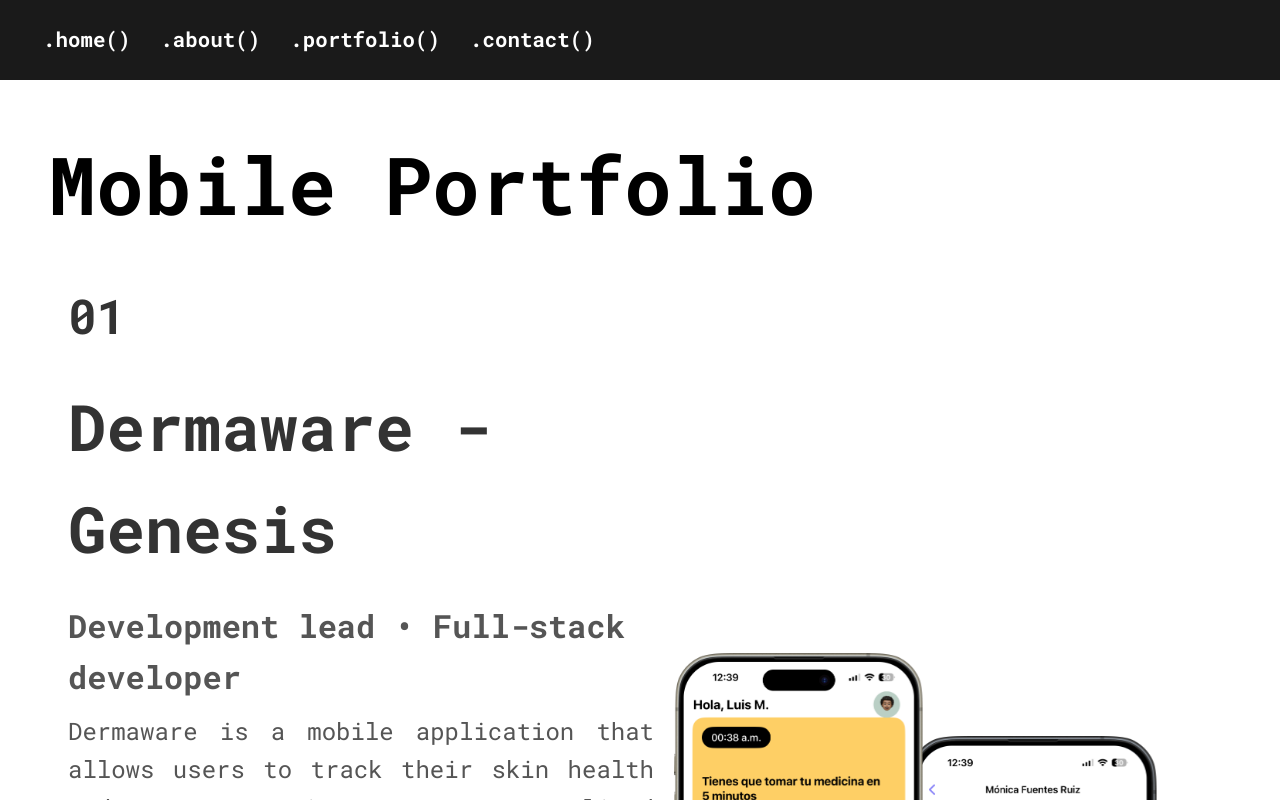
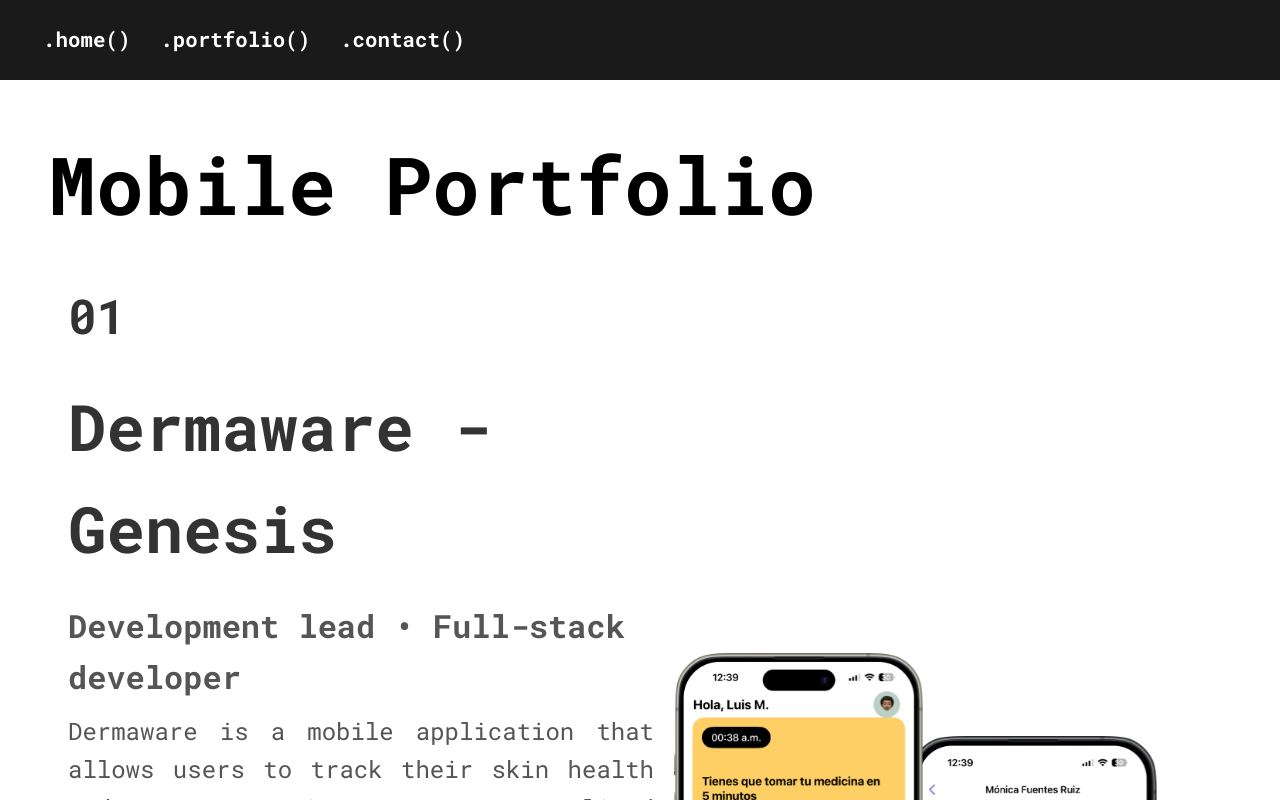
Before and after one commit to luisced/portfolio, a React (Create React App) app: page /portfolio in a window 1280 px wide. Shown: the top 800 px of the page. Built offline with nearby package versions, Linux system fonts and the light colour scheme.

Commit message:
fix: added responsive for both portrati and landscape layout navbar

```diff
--- a/src/components/Home/Home.css
+++ b/src/components/Home/Home.css
@@ -315,6 +315,21 @@
 	}
 }
 
+/* Responsive font sizes */
+
+@media only screen and (max-width: 1500px) {
+	.home {
+		flex-direction: row;
+		height: auto;
+	}
+
+	.name {
+		padding: 2vh 0 0 0;
+		font-size: 2.3rem;
+		margin-bottom: 1rem;
+	}
+}
+
 /* MEDIA QUERIES */
 /* Tablets [601px -> 1200px] */
 @media only screen and (max-width: 1200px) {
--- a/src/components/Navbar/Navbar.css
+++ b/src/components/Navbar/Navbar.css
@@ -16,18 +16,6 @@
 	color: var(--color-text);
 	font-family: var(--font-family-mono);
 	z-index: 10; /* Ensure navbar stays on top */
-}
-
-.navbar.home .navbar-links li a {
-	color: var(--color-text);
-}
-
-.navbar.about .navbar-links li a {
-	color: var(--color-secondary-text);
-}
-
-.navbar.portfolio .navbar-links li a {
-	color: var(--color-secondary-text);
 }
 
 .navbar-links {
@@ -60,15 +48,15 @@
 }
 
 .navbar-links li a:active {
-	background: none; /* Remove blue background on click */
+	background: none;
 }
 
 .hamburger {
 	display: none;
 	cursor: pointer;
 	font-size: 2rem;
-	z-index: 15; /* Ensure it's above the overlay and navbar links */
-	position: relative; /* Ensure it stays in the right place */
+	z-index: 15;
+	position: relative;
 }
 
 @media only screen and (max-width: 600px) {
--- a/src/components/Navbar/Navbar.jsx
+++ b/src/components/Navbar/Navbar.jsx
@@ -1,39 +1,13 @@
-import React, { useState, useEffect } from "react";
+import React, { useState } from "react";
 import "./Navbar.css";
 import { FaBars, FaTimes } from "react-icons/fa";
 
 const Navbar = () => {
 	const [isOpen, setIsOpen] = useState(false);
-	const [activeSection, setActiveSection] = useState("");
 
 	const toggleNavbar = () => {
 		setIsOpen(!isOpen);
 	};
-
-	useEffect(() => {
-		const sections = document.querySelectorAll("section");
-		const options = {
-			threshold: 0.7,
-		};
-
-		const observer = new IntersectionObserver((entries) => {
-			entries.forEach((entry) => {
-				if (entry.isIntersecting) {
-					setActiveSection(entry.target.id);
-				}
-			});
-		}, options);
-
-		sections.forEach((section) => {
-			observer.observe(section);
-		});
-
-		return () => {
-			sections.forEach((section) => {
-				observer.unobserve(section);
-			});
-		};
-	}, []);
 
 	return (
 		<>
@@ -42,38 +16,16 @@
 				<div className="hamburger" onClick={toggleNavbar}>
 					{isOpen ? <FaTimes /> : <FaBars />}
 				</div>
-				<ul className={`navbar-links ${isOpen ? "active" : ""}`}>
+				<ul className="navbar-links">
 					<li>
-						<a
-							href="/#home"
-							className={activeSection === "home" ? "active-link" : ""}
-						>
-							.home()
-						</a>
+						<a href="/#home">.home()</a>
+					</li>
+
+					<li>
+						<a href="/portfolio">.portfolio()</a>
 					</li>
 					<li>
-						<a
-							href="/#about"
-							className={activeSection === "about" ? "active-link" : ""}
-						>
-							.about()
-						</a>
-					</li>
-					<li>
-						<a
-							href="/portfolio"
-							className={activeSection === "portfolio" ? "active-link" : ""}
-						>
-							.portfolio()
-						</a>
-					</li>
-					<li>
-						<a
-							href="#contact"
-							className={activeSection === "contact" ? "active-link" : ""}
-						>
-							.contact()
-						</a>
+						<a href="#contact">.contact()</a>
 					</li>
 				</ul>
 			</nav>
```
